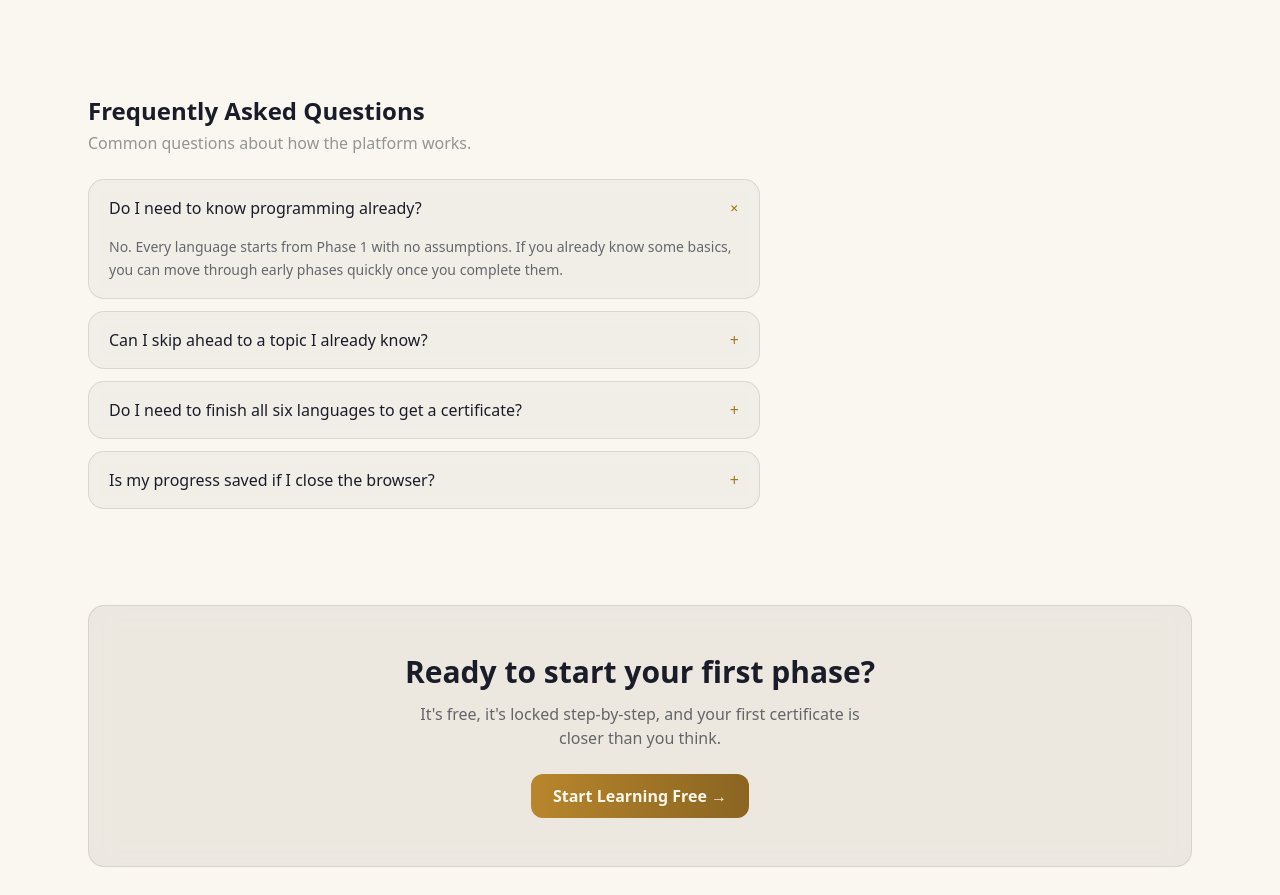
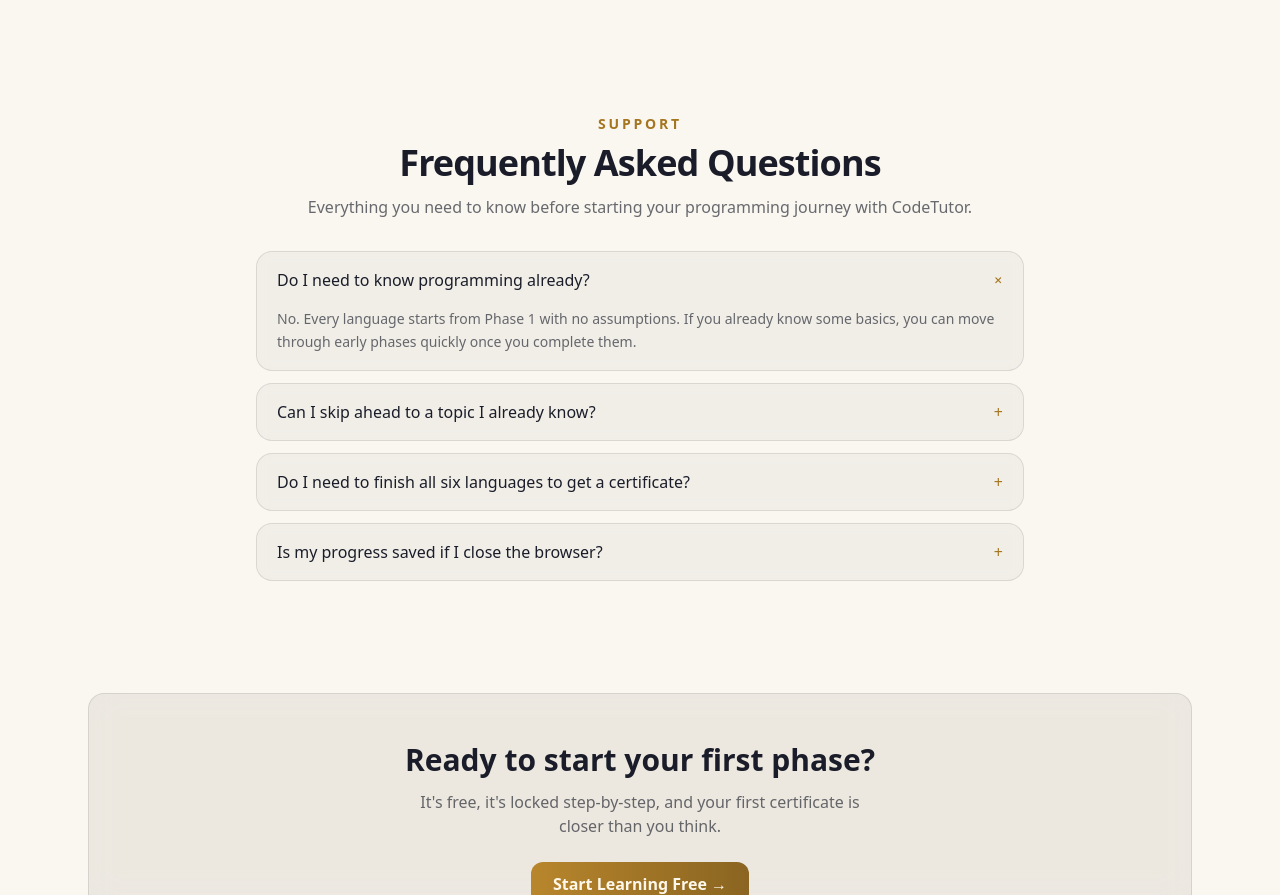
Before and after one commit to abhaykishor01-cyber/code-tutor, a Next.js app: page / in a window 1280 px wide. Shown: the part 4635-5530 px from the top of the page. Built offline with nearby package versions, Linux system fonts and the light colour scheme.

Commit message:
style: improve homepage FAQ section layout

```diff
--- a/app/page.tsx
+++ b/app/page.tsx
@@ -406,10 +406,22 @@ export default function HomePage() {
       </section>
 
       {/* FAQ */}
-      <section>
-        <h2 className="text-2xl font-bold mb-1">Frequently Asked Questions</h2>
-        <p className="text-white/50 mb-6">Common questions about how the platform works.</p>
-        <div className="max-w-2xl">
+      <section className="py-4">
+        <div className="mb-8 text-center">
+  <span className="text-sm font-semibold uppercase tracking-[0.2em] text-gold-400">
+    Support
+  </span>
+
+  <h2 className="mt-2 text-3xl font-bold tracking-tight md:text-4xl">
+    Frequently Asked Questions
+  </h2>
+
+  <p className="mx-auto mt-3 max-w-2xl text-white/60">
+    Everything you need to know before starting your programming journey with
+    CodeTutor.
+  </p>
+</div>
+        <div className="mx-auto max-w-3xl">
           <Accordion items={FAQS} />
         </div>
       </section>
```
